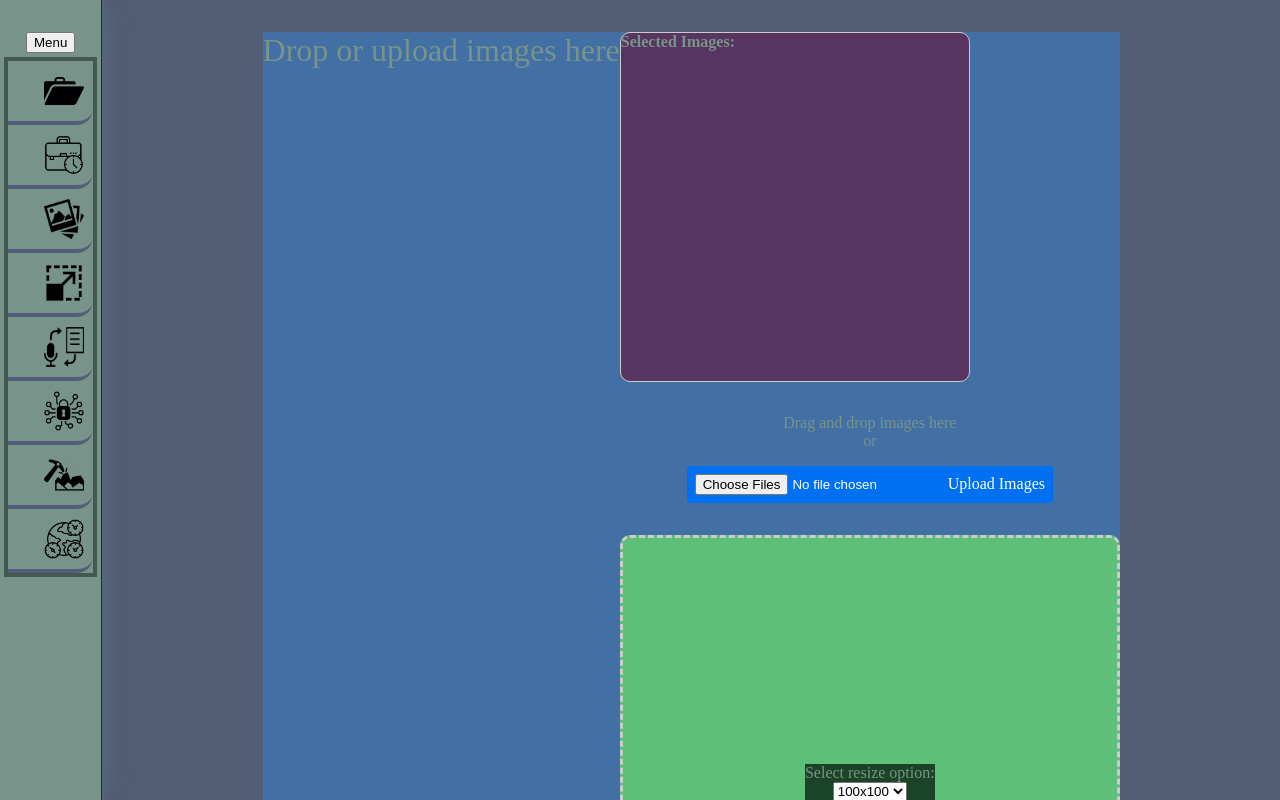
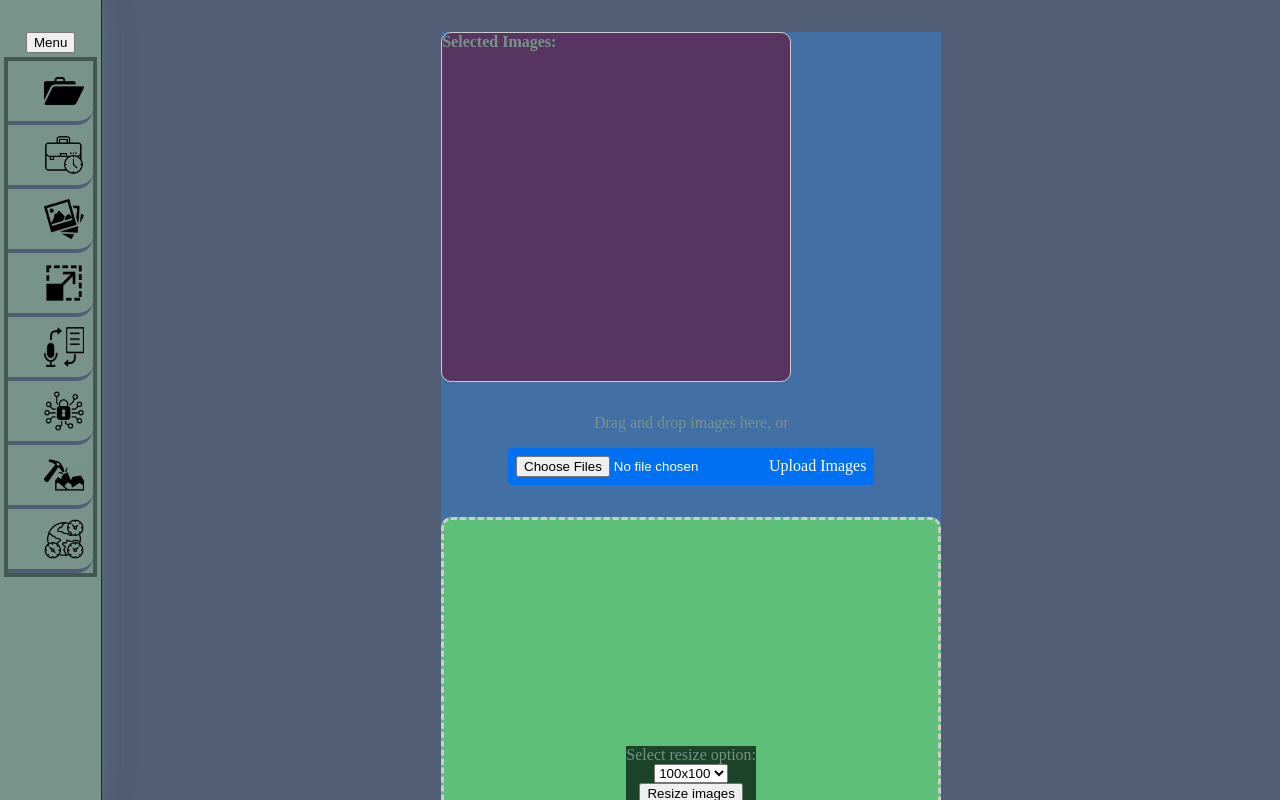
Before and after one commit to Alex-Beltz/my_website_react--v, a React (Create React App) app: page / in a window 1280 px wide. Both pictures are taken after a click on the item 50 px from the left and 285 px from the top of the page. Shown: the top 800 px of the page. Built offline with nearby package versions, Linux system fonts and the light colour scheme; a web font is replaced by a local one.

Commit message:
Refactor ImageResizer tool

```diff
--- a/src/components/ImageResizerTool.jsx
+++ b/src/components/ImageResizerTool.jsx
@@ -1,155 +1,3 @@
-// import React, { useState } from "react";
-// import "../styles/ImageResizerTool.css";
-// import JSZip from "jszip";
-// import { saveAs } from "file-saver";
-
-// export default function ImageResizerTool() {
-//   const [images, setImages] = useState([]);
-//   const [resizedImages, setResizedImages] = useState([]);
-//   const [resizeOption, setResizeOption] = useState("100x100");
-
-//   const handleFileDrop = async (event) => {
-//     event.preventDefault();
-//     const files = Array.from(event.dataTransfer.files);
-//     await handleFiles(files);
-//   };
-
-//   const handleFileInputChange = async (event) => {
-//     const files = Array.from(event.target.files);
-//     await handleFiles(files);
-//   };
-
-//   const handleFiles = async (files) => {
-//     const images = await Promise.all(
-//       files
-//         .filter((file) => file.type.startsWith("image/"))
-//         .map(async (file) => {
-//           const dataUrl = await readFileAsDataURL(file);
-//           return { name: file.name, dataUrl };
-//         })
-//     );
-//     setImages(images);
-//     setResizedImages([]);
-//   };
-
-//   const handleImageResize = async () => {
-//     const resized = await Promise.all(
-//       images.map(async (image) => {
-//         const [width, height] = resizeOption.split("x").map(Number);
-//         const canvas = document.createElement("canvas");
-//         canvas.width = width;
-//         canvas.height = height;
-//         const context = canvas.getContext("2d");
-//         const img = await createImage(image.dataUrl);
-//         context.drawImage(img, 0, 0, width, height);
-//         const resizedDataUrl = canvas.toDataURL();
-//         const resizedBlob = await dataURLToBlob(resizedDataUrl);
-//         return { name: `${image.name}_${resizeOption}`, blob: resizedBlob };
-//       })
-//     );
-//     setResizedImages(resized);
-//   };
-
-//   const handleDownload = async () => {
-//     const zip = new JSZip();
-//     resizedImages.forEach((resizedImage) => {
-//       zip.file(resizedImage.name, resizedImage.blob);
-//     });
-//     const blob = await zip.generateAsync({ type: "blob" });
-//     saveAs(blob, "resized_images.zip");
-//   };
-
-//   const readFileAsDataURL = (file) => {
-//     return new Promise((resolve, reject) => {
-//       const reader = new FileReader();
-//       reader.onload = (event) => resolve(event.target.result);
-//       reader.onerror = (error) => reject(error);
-//       reader.readAsDataURL(file);
-//     });
-//   };
-
-//   const createImage = (src) => {
-//     return new Promise((resolve, reject) => {
-//       const image = new Image();
-//       image.onload = () => resolve(image);
-//       image.onerror = (error) => reject(error);
-//       image.src = src;
-//     });
-//   };
-
-//   const dataURLToBlob = (dataUrl) => {
-//     return new Promise((resolve, reject) => {
-//       const xhr = new XMLHttpRequest();
-//       xhr.open("GET", dataUrl, true);
-//       xhr.responseType = "blob";
-//       xhr.onload = () => {
-//         if (xhr.status === 200) {
-//           resolve(xhr.response);
-//         } else {
-//           reject(new Error("Failed to convert data URL to blob"));
-//         }
-//       };
-//       xhr.onerror = () => {
-//         reject(new Error("Failed to convert data URL to blob"));
-//       };
-//       xhr.send();
-//     });
-//   };
-
-//   return (
-//     <div className="imageResizerContainer">
-//       <header>Drop or upload images here</header>
-//       <div
-//         className="imageDropBox"
-//         onDragOver={(event) => event.preventDefault()}
-//         onDrop={handleFileDrop}
-//       >
-//         <div className="imageDropBoxInner">
-//           {resizedImages.length > 0 && (
-//             <div className="resizedImagesCont">
-//               <div style={{ fontWeight: "bold" }}>Resized Images:</div>
-//               <button onClick={handleDownload}>
-//                 Download my resized images
-//               </button>
-//             </div>
-//           )}
-//           <div className="dropAreaText">
-//             <div>Drag and drop images here</div>
-//             <div>or</div>
-//             <label className="fileInputButton">
-//               <input type="file" onChange={handleFileInputChange} multiple />
-//               Upload Images
-//             </label>
-//           </div>
-//           <div className="resizeOptionsCont">
-//             <div>Select resize option:</div>
-//             <select
-//               value={resizeOption}
-//               onChange={(event) => setResizeOption(event.target.value)}
-//             >
-//               <option value="100x100">100x100</option>
-//               <option value="150x300">150x300</option>
-//               <option value="300x500">300x500</option>
-//             </select>
-//             <button onClick={handleImageResize}>Resize images</button>
-//           </div>
-//         </div>
-//       </div>
-//       <div className="thumbnailsContainer">
-//         <div style={{ fontWeight: "bold" }}>Selected Images:</div>
-//         <div className="thumbnailsList">
-//           {images.map((image) => (
-//             <div className="thumbnailItem" key={image.name}>
-//               <img src={image.dataUrl} alt={image.name} />
-//               <div className="thumbnailItemName">{image.name}</div>
-//             </div>
-//           ))}
-//         </div>
-//       </div>
-//     </div>
-//   );
-// }
-
 import React, { useState } from "react";
 import "../styles/ImageResizerTool.css";
 import JSZip from "jszip";
@@ -249,7 +97,7 @@ export default function ImageResizerTool() {
   };
   return (
     <div className="imageResizerContainer">
-      <header>Drop or upload images here</header>
+      {/* <header>Drop or upload images here</header> */}
       <div className="imageResizerRow">
         <div className="thumbnailsContainer">
           <div style={{ fontWeight: "bold" }}>Selected Images:</div>
@@ -257,15 +105,15 @@ export default function ImageResizerTool() {
             {images.map((image) => (
               <div className="thumbnailItem" key={image.name}>
                 <img src={image.dataUrl} alt={image.name} />
-                <div className="thumbnailItemName">{image.name}</div>
+                {/* <div className="thumbnailItemName">{image.name}</div> */}
               </div>
             ))}
           </div>
         </div>
         <div className="imageDropBoxContainer">
           <div className="dropAreaText">
-            <div>Drag and drop images here</div>
-            <div>or</div>
+            <div>Drag and drop images here, or</div>
+
             <label className="fileInputButton">
               <input type="file" onChange={handleFileInputChange} multiple />
               Upload Images
```
